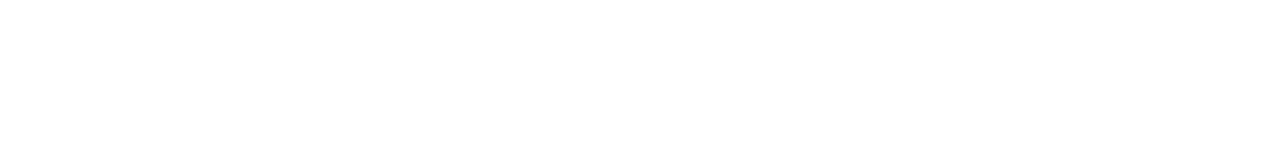
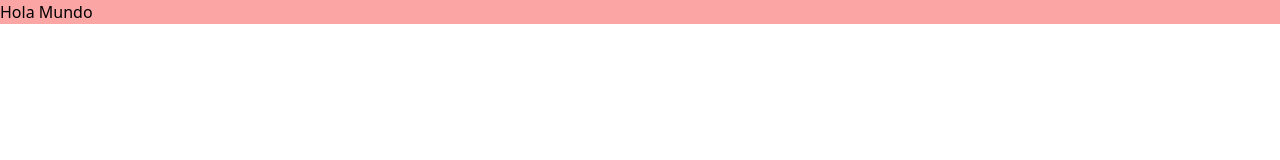
Before and after one commit to Erick-byte4389/Bienes-raices-csf, a website: page src/index.html in a window 1280 px wide. Drawn offline with Linux system fonts and the light colour scheme.

Commit message:
feat: instalando TailwindCSS

```diff
--- /dev/null
+++ b/package.json
@@ -0,0 +1,5 @@
+{
+  "devDependencies": {
+    "tailwindcss": "^3.4.7"
+  }
+}
--- a/index.html
+++ b/src/index.html
@@ -4,8 +4,9 @@
     <meta charset="UTF-8">
     <meta name="viewport" content="width=device-width, initial-scale=1.0">
     <title>Document</title>
+    <link rel="stylesheet" href="output.css">
 </head>
 <body>
-
+    <h1 class="bg-red-300">Hola Mundo</h1>
 </body>
 </html>
--- /dev/null
+++ b/src/input.css
@@ -0,0 +1,3 @@
+@tailwind base;
+@tailwind components;
+@tailwind utilities;
--- /dev/null
+++ b/tailwind.config.js
@@ -0,0 +1,8 @@
+/** @type {import('tailwindcss').Config} */
+module.exports = {
+  content: ["./src/**/*.{html,js}"],
+  theme: {
+    extend: {},
+  },
+  plugins: [],
+}
```
Also changed, not shown: src/output.css (added), 1 other file.
